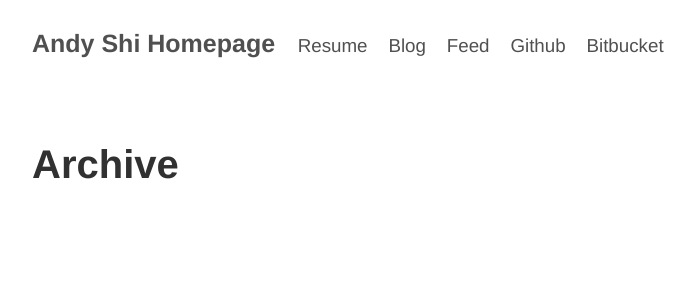
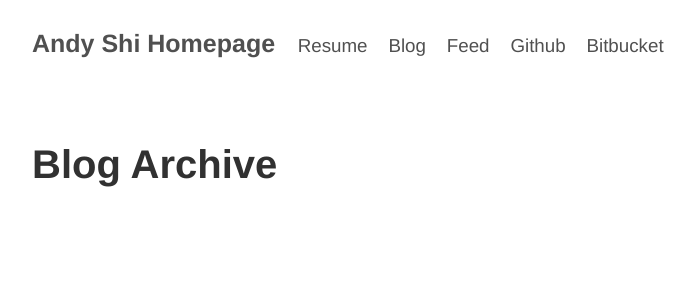
Before and after one commit to shiandy/shiandy.github.io, a Jekyll site: the page built from blog.html, in a window 1280 px wide. Shown: the top 300 px of the page, without its empty margins (228-923 px from the left). Built offline with Jekyll 4.4.1, drawn with Linux system fonts in a browser that asks for light colours; Markdown is read by kramdown in place of the engine named in the settings.

Commit message:
fix homepage link, blog renaming

```diff
--- a/_layouts/default.html
+++ b/_layouts/default.html
@@ -11,7 +11,7 @@
 <div class="container">
 <header class="masthead">
    <h3 class="masthead-title">
-     <a href="{{ site.path }}">{{ site.title }}</a>
+     <a href="{{ site.path }}/">{{ site.title }}</a>
      <small>
        &nbsp;&nbsp;&nbsp;<a href="{{ site.path }}/AndyShi_Resume.pdf">Resume</a>
      </small>
--- a/blog.html
+++ b/blog.html
@@ -3,7 +3,7 @@ layout: default
 title: Archive
 ---
 
-<h1>Archive</h1>
+<h1>Blog Archive</h1>
 
 {% for post in site.posts %}
 
```
